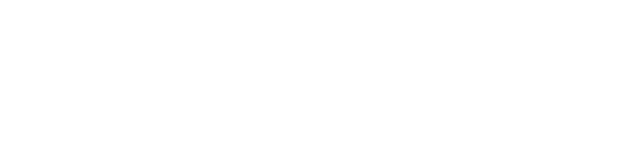
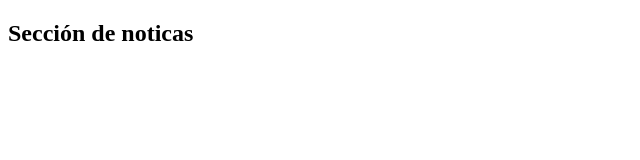
Before and after one commit to taceroc/Prueba153, a plain HTML site: page index.html in a window 1280 px wide. Shown: the whole page, without its empty margins (0-640 px from the left). Drawn offline with Linux system fonts and the light colour scheme.

Commit message:
seccion de noticias

```diff
--- a/index.html
+++ b/index.html
@@ -7,5 +7,12 @@
 </head>
 <body>
 
+
+<div id="news">
+<h2>
+Sección de noticas
+</h2>
+
+</div>
 </body>
 </html>
```
